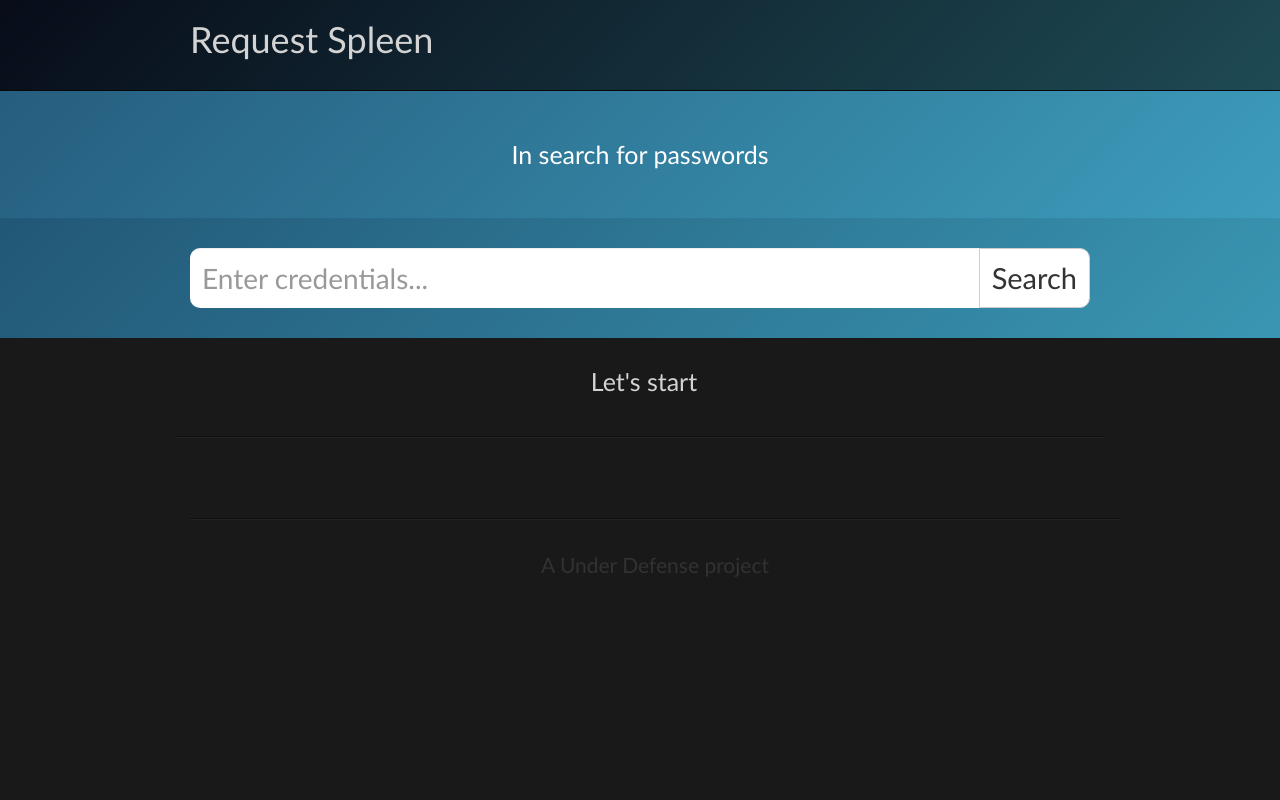
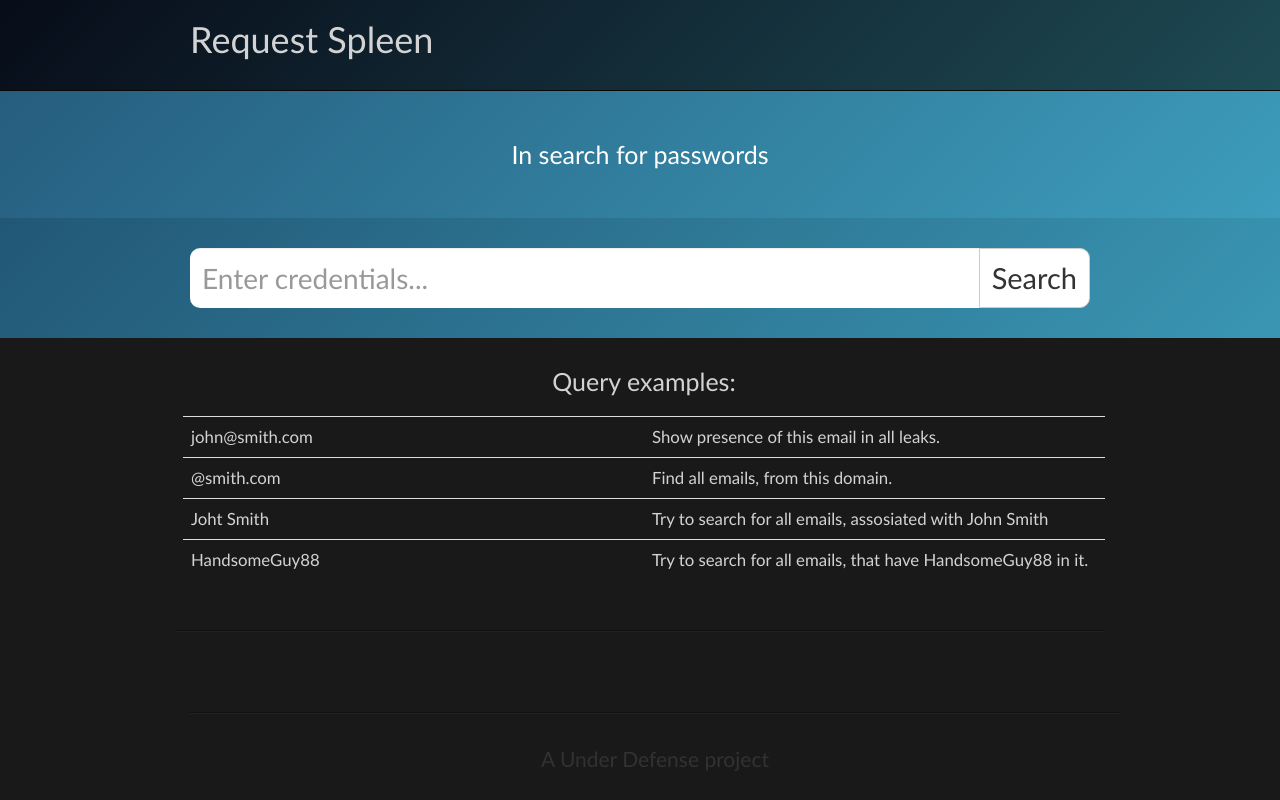
Before and after one commit to Zloool/REQUESTSPLEEN, a Flask app: page / in a window 1280 px wide. Run offline with Flask 2, Linux system fonts and the light colour scheme; some libraries are stand-ins or nearby versions.

Commit message:
Add usage guide

```diff
--- a/templates/home.html
+++ b/templates/home.html
@@ -48,7 +48,25 @@
         <div class="row pwnedSummaryRow">
             <div>
                 {% if not search_query %}
-                <h3>Let's start</h3>
+                <h3>Query examples:</h3>
+                <table style="table-layout: fixed;" class="table">
+                    <tr>
+                        <td>john@smith.com</td>
+                        <td>Show presence of this email in all leaks.</td>
+                    </tr>
+                    <tr>
+                        <td>@smith.com</td>
+                        <td>Find all emails, from this domain.</td>
+                    </tr>
+                    <tr>
+                        <td>Joht Smith</td>
+                        <td>Try to search for all emails, assosiated with John Smith</td>
+                    </tr>
+                    <tr>
+                        <td>HandsomeGuy88</td>
+                        <td>Try to search for all emails, that have HandsomeGuy88 in it.</td>
+                    </tr>
+                </table>
                 {% else %}
                 <h3>Search Result for : {{ search_query }}</h3>
                 {% endif %}
```
